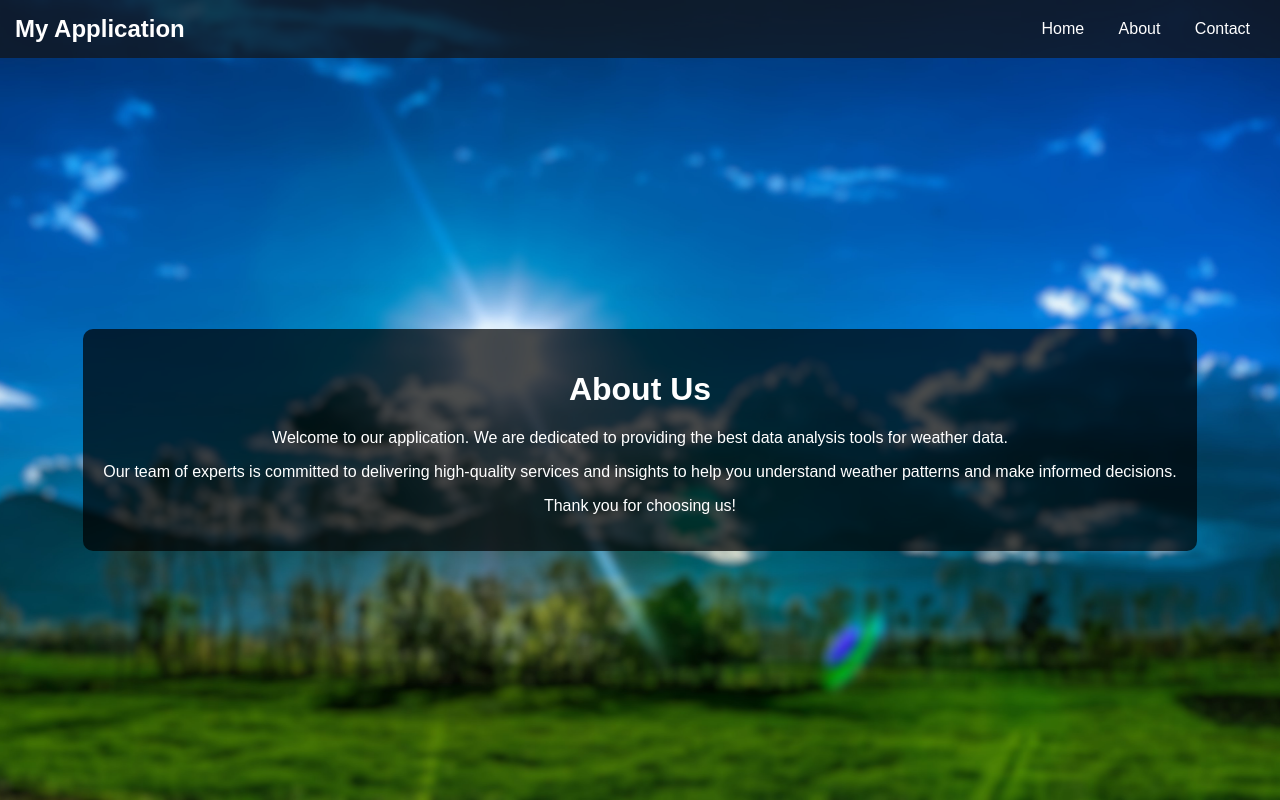
After one commit to Samiksha-Walia/graph, a Django app: page /about/ in a window 1280 px wide. The commit adds this page. Run offline with Django 5.2, Linux system fonts and the light colour scheme.

Commit message:
about page

```diff
--- /dev/null
+++ b/myapp/templates/about.html
@@ -0,0 +1,77 @@
+<!DOCTYPE html>
+<html lang="en">
+<head>
+  <meta charset="UTF-8">
+  <meta name="viewport" content="width=device-width, initial-scale=1.0">
+  <title>About Us</title>
+  <style>
+      body, html {
+          height: 100%;
+          margin: 0;
+          font-family: Arial, sans-serif;
+          display: flex;
+          flex-direction: column;
+          align-items: center;
+          justify-content: center;
+          background: url('/static/background_clouds.jpg') no-repeat center center fixed;
+          background-size: cover;
+          color: white;
+      }
+      .navbar {
+          display: flex;
+          justify-content: space-between;
+          align-items: center;
+          background-color: rgba(19, 19, 19, 0.7);
+          color: white;
+          padding: 15px;
+          position: fixed;
+          top: 0;
+          left: 0;
+          right: 0;
+          z-index: 1000;
+      }
+      .navbar a {
+        color: white;
+        text-decoration: none;
+        margin: 0 15px;
+        font-size: 16px;
+        transition: color 0.3s, text-decoration 0.3s;
+    }
+    .navbar a:hover {
+      background-color: white;  /* Add background color on hover */
+      color: black;             /* Change text color on hover */
+      padding: 5px 10px;        /* Optional: Adds padding to create a better visual effect */
+      border-radius: 5px;       /* Optional: Rounds the corners for a cleaner look */
+      text-decoration: none;
+    }
+      .main-title {
+          font-size: 24px;
+          font-weight: bold;
+      }
+      .content {
+          margin-top: 80px; /* Add space to account for the fixed navbar */
+          text-align: center;
+          padding: 20px;
+          background: rgba(0, 0, 0, 0.7);
+          border-radius: 10px;
+      }
+  </style>
+</head>
+<body>
+  <div class="navbar">
+    <div class="main-title">My Application</div>
+    <div>
+      <a href="/">Home</a>
+      <a href="/about">About</a>
+      <a href="/contact">Contact</a>
+    </div>
+  </div>
+
+  <div class="content">
+    <h1>About Us</h1>
+    <p>Welcome to our application. We are dedicated to providing the best data analysis tools for weather data.</p>
+    <p>Our team of experts is committed to delivering high-quality services and insights to help you understand weather patterns and make informed decisions.</p>
+    <p>Thank you for choosing us!</p>
+  </div>
+</body>
+</html>
--- a/myapp/templates/select_columns.html
+++ b/myapp/templates/select_columns.html
@@ -92,8 +92,8 @@
     <div class="navbar">
         <div class="main-title">My Application</div>
         <div>
-          <a href="/">Home</a>
-          <a href="/about">About</a>
+            <a href="/">Home</a>
+            <a href="/about">About</a>
           <a href="/contact">Contact</a>
         </div>
       </div>
--- a/myapp/templates/upload.html
+++ b/myapp/templates/upload.html
@@ -36,7 +36,7 @@
           transition: color 0.3s, text-decoration 0.3s;
       }
       .navbar a:hover {
-        background-color: white;
+          background-color: white;
         color: black;
         padding: 5px 10px;
         border-radius: 5px;
--- a/myapp/urls.py
+++ b/myapp/urls.py
@@ -12,6 +12,7 @@
     path('download/<str:filename>/', views.download_file, name='download_file'),
     path('download_image/<str:filename>/', views.download_image, name='download_image'),
     path('download_file/<str:filename>/', views.download_file, name='download_file'),
+    path('about/', views.about, name='about'),
 ]
 
 # Serve media files during development
--- a/myapp/views.py
+++ b/myapp/views.py
@@ -313,3 +313,6 @@
         return response
     else:
         return HttpResponse("File not found.")
+
+def about(request):
+    return render(request, 'about.html')
```
Also changed, not shown: db.sqlite3.
